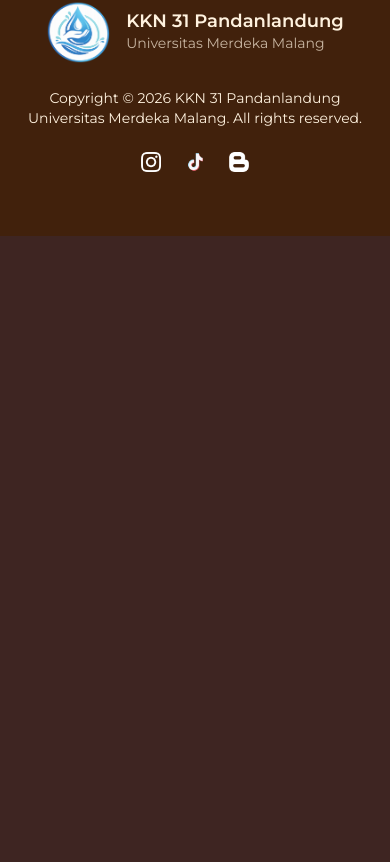
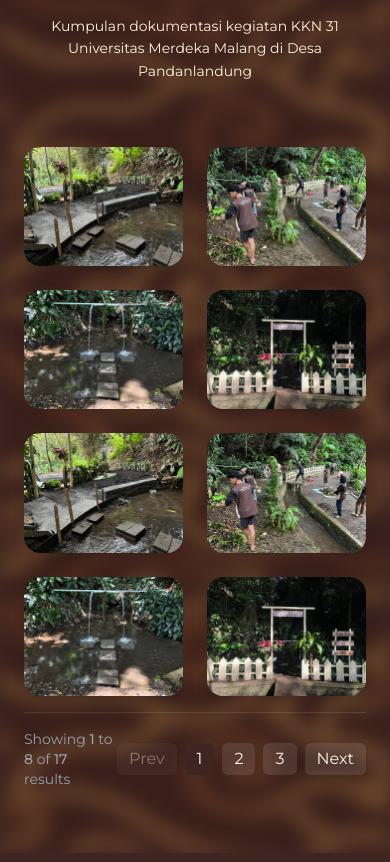
Before and after one commit to Steven-Juan/kkn-31-pandanlandung-unmer, a React (Vite) app: page / in a window 390 px wide. Shown: the part 9162-10024 px from the top of the page. Before the commit the page ends 9398 px from the top, so only its background shows below. Built offline with nearby package versions, Linux system fonts and the light colour scheme.

Commit message:
move dokumentasi item to assets, fix navbar when modal is open

```diff
--- a/src/App.tsx
+++ b/src/App.tsx
@@ -6,6 +6,7 @@ import About from "./components/About";
 import ProgramKerja from "./components/ProgramKerja";
 import Teams from "./components/Teams";
 import Footer from "./components/Footer";
+import Dokumentasi from "./components/Dokumentasi";
 
 function App() {
   const [theme, setTheme] = useState<"light" | "dark">(() => {
@@ -50,14 +51,20 @@ function App() {
       document.removeEventListener("mousemove", handleMouseMove);
     };
   }, []);
+  const [isModalOpen, setIsModalOpen] = useState(false);
 
   return (
     <div className="relative bg-surface dark:bg-primary">
-      <Navbar theme={theme} setTheme={setTheme} />
-      <Hero theme={theme} setTheme={setTheme} />
+      <Navbar theme={theme} setTheme={setTheme} hide={isModalOpen} />
+      <Hero
+        theme={theme}
+        setTheme={setTheme}
+        setGlobalModalOpen={setIsModalOpen}
+      />
       <About />
       <Teams theme={theme} />
       <ProgramKerja />
+      <Dokumentasi theme={theme} setGlobalModalOpen={setIsModalOpen} />
       <Footer theme={theme} />
       {/* Custom Cursor Ring */}
       <div
--- a/src/assets/index.ts
+++ b/src/assets/index.ts
@@ -27,6 +27,10 @@ import blogger_icon_dark from "./icons/blogger_dark.png";
 import logo_kkn_simple from "./logos/logo_kkn_simple.png";
 import video_music from "./videos/guilty as sin_ x about you (remix).mp4";
 
+export type GalleryItem =
+  | { type: "image"; src: string; title?: string }
+  | { type: "video"; src: string; title?: string };
+
 const assets = {
   logo_kkn,
   background,
@@ -48,6 +52,10 @@ const assets = {
   tiktok_icon_dark,
   logo_kkn_simple,
   video_music,
+  carousel_1,
+  carousel_2,
+  carousel_3,
+  carousel_4,
 };
 
 export const company_logos = [
@@ -119,6 +127,34 @@ export const proker_data: ProkerItem[] = [
     description:
       "Pembuatan tempat sampah pilah dari kaleng cat bekas dan rangka kayu untuk memudahkan masyarakat menjaga kebersihan area sumber air.",
     image: carousel_2,
+  },
+];
+
+export const dokumentasi_data: GalleryItem[] = [
+  { type: "image", src: carousel_1, title: "Konservasi Sumber Air" },
+  { type: "image", src: carousel_2, title: "Kerja Bakti" },
+  { type: "image", src: carousel_3, title: "Perbaikan Akses" },
+  { type: "image", src: carousel_4, title: "Pemasangan Gapura" },
+
+  { type: "image", src: carousel_1 },
+  { type: "image", src: carousel_2 },
+  { type: "image", src: carousel_3 },
+  { type: "image", src: carousel_4 },
+
+  { type: "image", src: carousel_1 },
+  { type: "image", src: carousel_2 },
+  { type: "image", src: carousel_3 },
+  { type: "image", src: carousel_4 },
+
+  { type: "image", src: carousel_1 },
+  { type: "image", src: carousel_2 },
+  { type: "image", src: carousel_3 },
+  { type: "image", src: carousel_4 },
+
+  {
+    type: "video",
+    src: video_music,
+    title: "After Movie KKN 31",
   },
 ];
 
--- /dev/null
+++ b/src/components/Dokumentasi.tsx
@@ -0,0 +1,200 @@
+import React, {
+  useState,
+  useRef,
+  type SetStateAction,
+  type Dispatch,
+} from "react";
+import { motion } from "motion/react";
+import Title from "./Title";
+import { dokumentasi_data } from "../assets";
+import type { GalleryItem } from "../assets";
+import assets from "../assets";
+
+type DokumentasiProps = {
+  theme: "light" | "dark";
+  setGlobalModalOpen: Dispatch<SetStateAction<boolean>>;
+};
+
+const ITEMS_PER_PAGE = 8;
+
+const Dokumentasi: React.FC<DokumentasiProps> = ({
+  theme,
+  setGlobalModalOpen,
+}) => {
+  const videoRef = useRef<HTMLVideoElement | null>(null);
+  const [currentPage, setCurrentPage] = useState(1);
+  const [preview, setPreview] = useState<GalleryItem | null>(null);
+
+  const items = dokumentasi_data;
+
+  const totalItems = items.length;
+  const totalPages = Math.ceil(totalItems / ITEMS_PER_PAGE);
+
+  const startIndex = (currentPage - 1) * ITEMS_PER_PAGE;
+  const currentItems = items.slice(startIndex, startIndex + ITEMS_PER_PAGE);
+
+  const handleClosePreview = () => {
+    setPreview(null);
+    setGlobalModalOpen(false);
+
+    if (videoRef.current) {
+      videoRef.current.pause();
+      videoRef.current.currentTime = 0;
+    }
+  };
+
+  return (
+    <div
+      id="dokumentasi"
+      className="scroll-mt-10 relative isolate overflow-hidden"
+    >
+      <img
+        src={theme === "dark" ? assets.background : assets.backgroundlight}
+        alt="Background"
+        className=" absolute inset-0 w-full h-full object-cover object-center -z-10 opacity-30 blur-[10px]"
+      />
+      <motion.div
+        initial="hidden"
+        whileInView="visible"
+        viewport={{ once: true }}
+        className=" px-6 max-w-6xl mx-auto py-16"
+      >
+        <Title
+          title="Dokumentasi Kegiatan"
+          desc="Kumpulan dokumentasi kegiatan KKN 31 Universitas Merdeka Malang di Desa Pandanlandung"
+        />
+
+        {/* GRID */}
+        <div
+          key={currentPage}
+          className="grid grid-cols-2 sm:grid-cols-2 md:grid-cols-3 lg:grid-cols-4 gap-6 mt-16 min-h-100"
+        >
+          {currentItems.map((item, index) => (
+            <motion.div
+              key={index}
+              initial={{ opacity: 0, y: 25 }}
+              whileInView={{ opacity: 1, y: 0 }}
+              transition={{ duration: 0.4, delay: index * 0.1 }}
+              onClick={() => {
+                setPreview(item);
+                setGlobalModalOpen(true);
+              }}
+              className="group relative rounded-2xl overflow-hidden
+        bg-accent/80 dark:bg-accent/20
+        backdrop-blur-xl shadow-lg
+        transition duration-500
+        transform hover:scale-105 cursor-pointer
+        h-fit"
+            >
+              {item.type === "image" ? (
+                <img
+                  src={item.src}
+                  className="aspect-4/3 w-full object-cover"
+                />
+              ) : (
+                <div className="relative">
+                  <video
+                    src={item.src}
+                    className="aspect-4/3 w-full object-cover"
+                    muted
+                  />
+                  <div className="absolute inset-0 flex items-center justify-center bg-black/40">
+                    <div className="w-12 h-12 rounded-full bg-white/80 flex items-center justify-center">
+                      ▶
+                    </div>
+                  </div>
+                </div>
+              )}
+
+              <div className="absolute inset-0 flex flex-col justify-end p-4 text-white bg-black/50 opacity-0 group-hover:opacity-100 transition duration-300">
+                <h1 className="text-base font-medium">
+                  <div className="absolute inset-0 flex flex-col justify-end p-4 text-white bg-black/50 opacity-0 group-hover:opacity-100 transition duration-300">
+                    <h1 className="text-base font-medium">
+                      {item.title ??
+                        (item.type === "video"
+                          ? "Video Dokumentasi"
+                          : "Dokumentasi KKN")}
+                    </h1>
+                  </div>
+                </h1>
+              </div>
+            </motion.div>
+          ))}
+        </div>
+
+        {/* PAGINATION */}
+        <div className=" flex items-center justify-between border-t border-white/10 mt-4 pt-4">
+          <p className="text-sm text-gray-400">
+            Showing <span className="font-medium">{startIndex + 1}</span> to{" "}
+            <span className="font-medium">
+              {Math.min(startIndex + ITEMS_PER_PAGE, totalItems)}
+            </span>{" "}
+            of <span className="font-medium">{totalItems}</span> results
+          </p>
+
+          <div className="flex gap-2">
+            <button
+              disabled={currentPage === 1}
+              onClick={() => setCurrentPage((p) => p - 1)}
+              className="px-3 py-1 rounded-md bg-white/10 disabled:opacity-40"
+            >
+              Prev
+            </button>
+
+            {Array.from({ length: totalPages }, (_, i) => (
+              <button
+                key={i}
+                onClick={() => setCurrentPage(i + 1)}
+                className={`px-3 py-1 rounded-md ${
+                  currentPage === i + 1
+                    ? "bg-primary text-white"
+                    : "bg-white/10"
+                }`}
+              >
+                {i + 1}
+              </button>
+            ))}
+
+            <button
+              disabled={currentPage === totalPages}
+              onClick={() => setCurrentPage((p) => p + 1)}
+              className="px-3 py-1 rounded-md bg-white/10 disabled:opacity-40"
+            >
+              Next
+            </button>
+          </div>
+        </div>
+
+        {/* PREVIEW MODAL */}
+        {preview && (
+          <div
+            onClick={handleClosePreview}
+            className="fixed inset-0 bg-black/70 backdrop-blur-sm flex items-center justify-center z-9998"
+          >
+            <motion.div
+              initial={{ scale: 0.8, opacity: 0 }}
+              animate={{ scale: 1, opacity: 1 }}
+              transition={{ duration: 0.3 }}
+              onClick={(e) => e.stopPropagation()}
+              className="relative max-w-4xl w-full p-4"
+            >
+              {preview.type === "image" ? (
+                <img src={preview.src} className="rounded-xl w-full" />
+              ) : (
+                <video
+                  ref={videoRef}
+                  src={preview.src}
+                  controls
+                  autoPlay
+                  className="rounded-xl w-full"
+                />
+              )}
+            </motion.div>
+          </div>
+        )}
+      </motion.div>
+    </div>
+  );
+};
+
+export default Dokumentasi;
--- a/src/components/Hero.tsx
+++ b/src/components/Hero.tsx
@@ -7,18 +7,21 @@ import { motion } from "motion/react";
 type HeroProps = {
   theme: "light" | "dark";
   setTheme: Dispatch<SetStateAction<"light" | "dark">>;
+  setGlobalModalOpen: Dispatch<SetStateAction<boolean>>;
 };
 
-const Hero: React.FC<HeroProps> = ({ theme }) => {
+const Hero: React.FC<HeroProps> = ({ theme, setGlobalModalOpen }) => {
   const videoRef = useRef<HTMLVideoElement | null>(null);
   const [open, setOpen] = React.useState(false);
 
   const openModal = () => {
     setOpen(true);
+    setGlobalModalOpen(true);
   };
 
   const closeModal = () => {
     setOpen(false);
+    setGlobalModalOpen(false);
 
     if (videoRef.current) {
       videoRef.current.pause();
--- a/src/components/Navbar.tsx
+++ b/src/components/Navbar.tsx
@@ -6,10 +6,12 @@ import { motion } from "motion/react";
 type NavbarProps = {
   theme: "light" | "dark";
   setTheme: Dispatch<SetStateAction<"light" | "dark">>;
+  hide?: boolean;
 };
 
-const Navbar: React.FC<NavbarProps> = ({ theme, setTheme }) => {
+const Navbar: React.FC<NavbarProps> = ({ theme, setTheme, hide }) => {
   const [sidebarOpen, setSidebarOpen] = useState(false);
+  if (hide) return null;
 
   const navItems = [
     { label: "Beranda", href: "#" },
```
